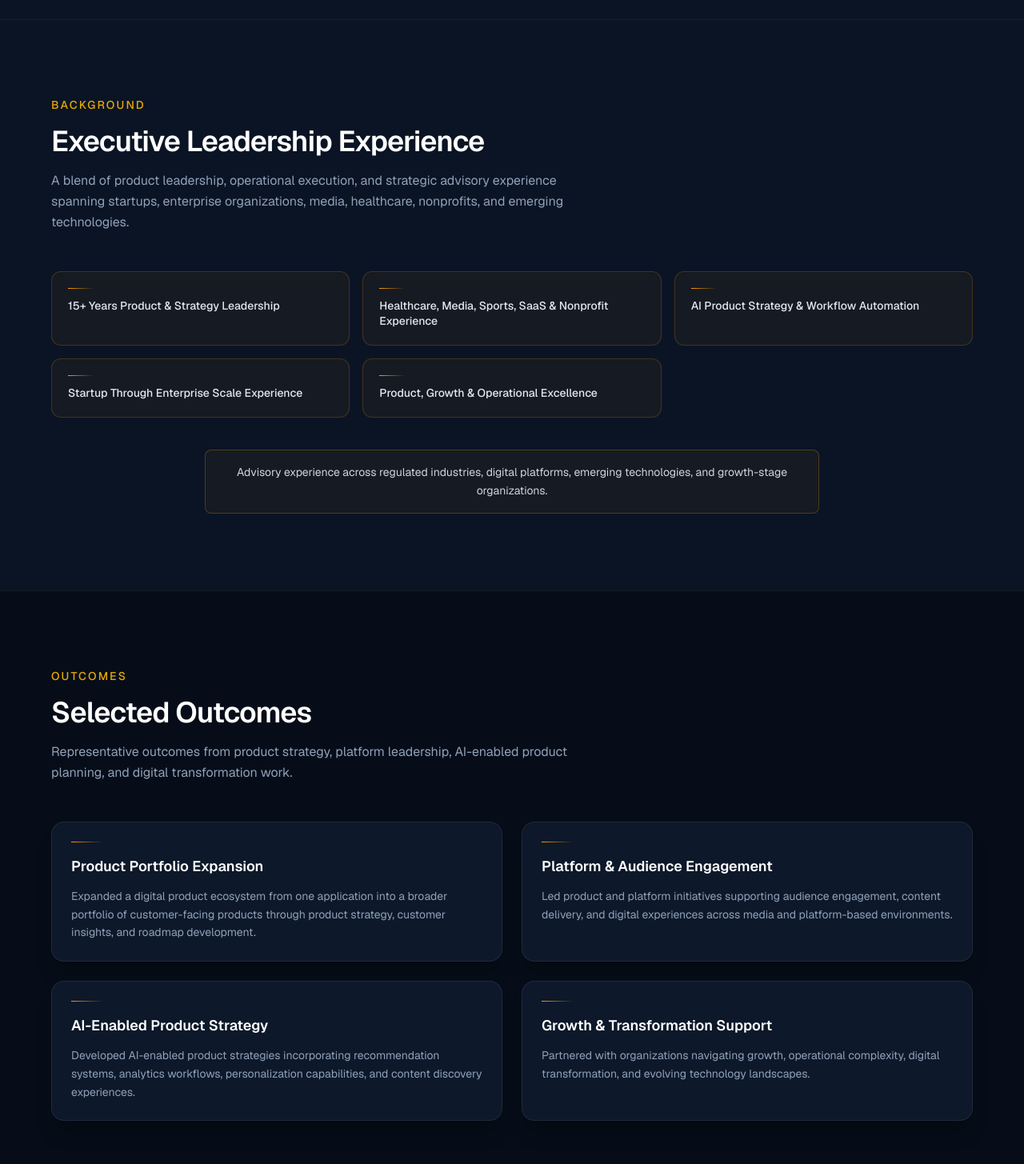
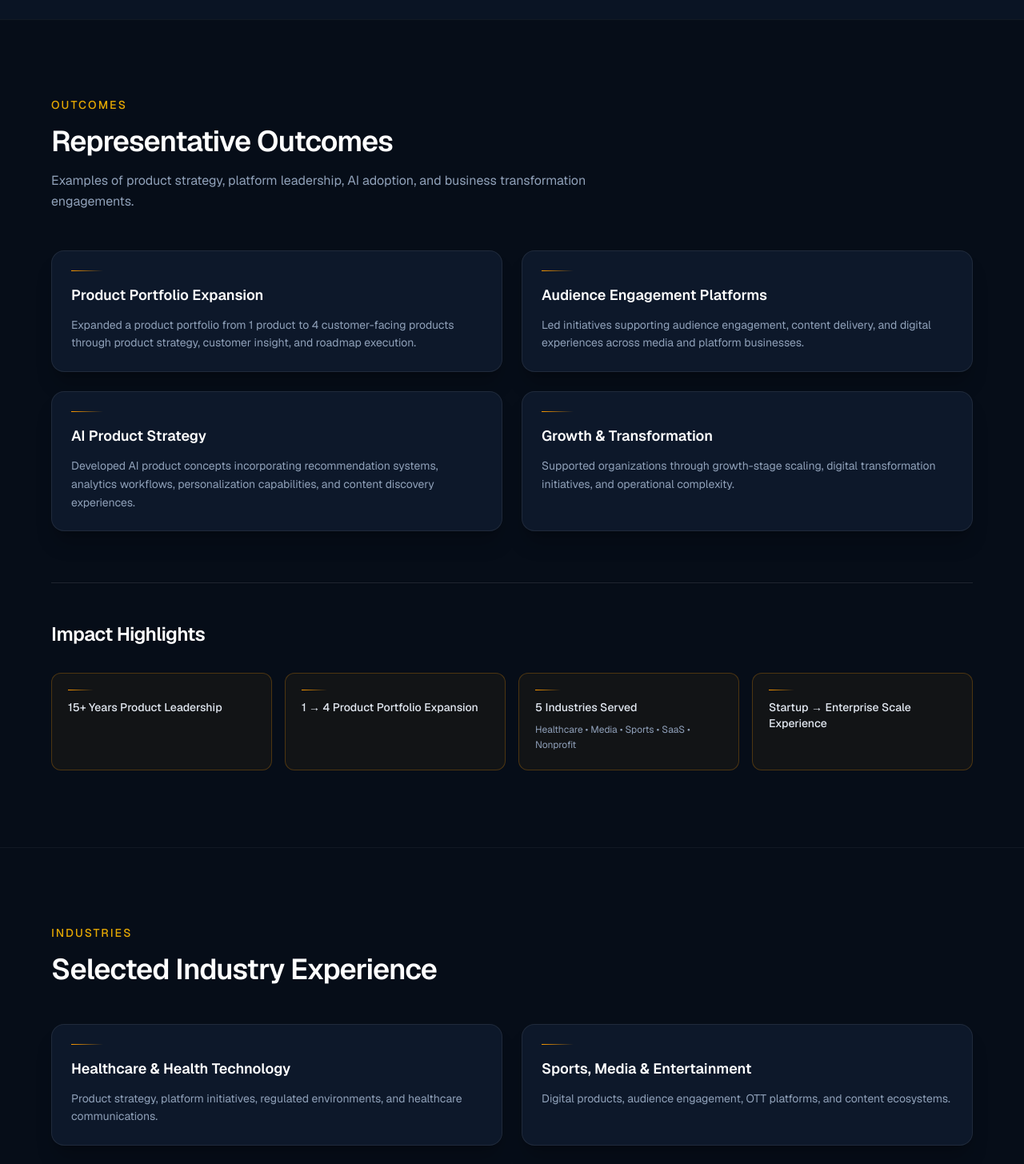
Before and after one commit to Mhibbert12026/hibbert-advisory-group, a Next.js app: page / in a window 1280 px wide. Shown: the part 1400-2855 px from the top of the page at 80% size. Built offline with nearby package versions, Linux system fonts and the light colour scheme.

Commit message:
Refine representative outcomes intro

```diff
--- a/app/page.tsx
+++ b/app/page.tsx
@@ -35,36 +35,36 @@ const selectedExperienceCapabilities = [
   "AI Transformation",
 ] as const;
 
-const representativeExperience = [
+const functionalExpertise = [
   {
-    title: "Sports & Media Platforms",
+    title: "Product Strategy & Roadmapping",
     description:
-      "Experience supporting sports, media, OTT, and audience engagement platforms, including work across digital content ecosystems and large-scale consumer experiences.",
-  },
-  {
-    title: "Healthcare & Medical Technology",
-    description:
-      "Product strategy and platform initiatives supporting healthcare organizations, medical protocol solutions, pharmaceutical communications, and regulated environments.",
+      "Define product direction, prioritize initiatives, and create roadmaps leadership teams can execute.",
   },
   {
     title: "AI Product Strategy",
     description:
-      "Product planning for AI-enabled capabilities, including computer vision use cases, analytics workflows, recommendation systems, and content discovery experiences.",
+      "Plan AI-enabled product capabilities including recommendation systems, analytics workflows, computer vision use cases, and content discovery experiences.",
   },
   {
     title: "Workflow Automation",
     description:
-      "Analysis of repetitive workflows, operational bottlenecks, tooling options, and practical automation paths.",
+      "Identify repetitive workflows, operational bottlenecks, tooling options, and practical automation paths.",
   },
   {
-    title: "SaaS & Startup Growth",
+    title: "Audience Engagement & Platforms",
     description:
-      "Support for founders and teams building, positioning, improving, and scaling digital products and platform-based businesses.",
+      "Support digital products, content ecosystems, OTT experiences, and audience engagement platforms.",
   },
   {
-    title: "Nonprofit & Mission-Driven Transformation",
+    title: "Revenue Growth & Monetization",
     description:
-      "Product, operations, and strategy support for organizations focused on access, opportunity, and measurable social impact.",
+      "Assess revenue performance, product-market fit, conversion friction, and monetization opportunities.",
+  },
+  {
+    title: "Executive Stakeholder Alignment",
+    description:
+      "Create executive-ready recommendations, align cross-functional priorities, and support decision-making.",
   },
 ] as const;
 
@@ -95,31 +95,33 @@ const selectedOutcomes = [
   {
     title: "Product Portfolio Expansion",
     description:
-      "Expanded a digital product ecosystem from one application into a broader portfolio of customer-facing products through product strategy, customer insights, and roadmap development.",
+      "Expanded a product portfolio from 1 product to 4 customer-facing products through product strategy, customer insight, and roadmap execution.",
   },
   {
-    title: "Platform & Audience Engagement",
+    title: "Audience Engagement Platforms",
     description:
-      "Led product and platform initiatives supporting audience engagement, content delivery, and digital experiences across media and platform-based environments.",
+      "Led initiatives supporting audience engagement, content delivery, and digital experiences across media and platform businesses.",
   },
   {
-    title: "AI-Enabled Product Strategy",
+    title: "AI Product Strategy",
     description:
-      "Developed AI-enabled product strategies incorporating recommendation systems, analytics workflows, personalization capabilities, and content discovery experiences.",
+      "Developed AI product concepts incorporating recommendation systems, analytics workflows, personalization capabilities, and content discovery experiences.",
   },
   {
-    title: "Growth & Transformation Support",
+    title: "Growth & Transformation",
     description:
-      "Partnered with organizations navigating growth, operational complexity, digital transformation, and evolving technology landscapes.",
+      "Supported organizations through growth-stage scaling, digital transformation initiatives, and operational complexity.",
   },
 ] as const;
 
-const careerSnapshotHighlights = [
-  "15+ Years Product & Strategy Leadership",
-  "Healthcare, Media, Sports, SaaS & Nonprofit Experience",
-  "AI Product Strategy & Workflow Automation",
-  "Startup Through Enterprise Scale Experience",
-  "Product, Growth & Operational Excellence",
+const impactHighlights = [
+  "15+ Years Product Leadership",
+  "1 → 4 Product Portfolio Expansion",
+  {
+    label: "5 Industries Served",
+    detail: "Healthcare • Media • Sports • SaaS • Nonprofit",
+  },
+  "Startup → Enterprise Scale Experience",
 ] as const;
 
 const careerHighlights = [
@@ -152,40 +154,6 @@ const howWeWorkSteps = [
       "Deliver prioritized recommendations and implementation guidance designed to create measurable business outcomes.",
   },
 ] as const;
-
-const expertiseAreas = [
-  "AI Implementation Strategy",
-  "AI Product Strategy",
-  "Workflow Automation",
-  "AI Tooling Recommendations",
-  "Computer Vision Use Cases",
-  "Analytics Workflows",
-  "Recommendation & Personalization Systems",
-  "Recommendation Logic",
-  "Operational Cost Reduction",
-  "Digital Product & Platform Development",
-  "Product Strategy",
-  "Revenue Growth",
-  "Operational Excellence",
-] as const;
-
-const digitalProductExpertise = {
-  title: "Digital Product & Platform Development",
-  description:
-    "Support organizations in planning, launching, and scaling web, mobile, SaaS, and platform-based products.",
-  positioning:
-    "Strategic product and platform advisory across discovery, roadmaps, vendor decisions, and launch planning. Advisory only; not a development agency.",
-  capabilities: [
-    "Product Discovery",
-    "MVP Strategy",
-    "Web Application Planning",
-    "Mobile Application Planning",
-    "Platform Roadmapping",
-    "Technical Vendor Evaluation",
-    "AI Product Integration",
-    "Product Launch Support",
-  ],
-} as const;
 
 const services = [
   {
@@ -495,43 +463,7 @@ export default function Home() {
           </div>
         </section>
 
-        {/* Executive Leadership Experience */}
-        <section className="border-t border-white/5 bg-[#0a1424] px-6 py-24 lg:px-8">
-          <div className="mx-auto max-w-6xl">
-            <div className="max-w-2xl">
-              <p className="text-sm font-medium tracking-[0.15em] text-amber-400/90 uppercase">
-                Background
-              </p>
-              <h2 className="mt-4 text-3xl font-semibold tracking-tight text-white sm:text-4xl">
-                Executive Leadership Experience
-              </h2>
-              <p className="mt-4 text-slate-400 leading-relaxed">
-                A blend of product leadership, operational execution, and strategic
-                advisory experience spanning startups, enterprise organizations,
-                media, healthcare, nonprofits, and emerging technologies.
-              </p>
-            </div>
-
-            <ul className="mt-12 grid gap-4 sm:grid-cols-2 lg:grid-cols-3">
-              {careerSnapshotHighlights.map((highlight) => (
-                <li
-                  key={highlight}
-                  className="rounded-xl border border-amber-500/20 bg-amber-500/5 px-5 py-5 text-sm font-medium leading-snug text-slate-200"
-                >
-                  <div className="mb-3 h-px w-8 bg-gradient-to-r from-amber-500 to-amber-500/0" />
-                  {highlight}
-                </li>
-              ))}
-            </ul>
-
-            <p className="mx-auto mt-10 max-w-3xl rounded-lg border border-amber-500/25 bg-amber-500/5 px-6 py-4 text-center text-sm leading-relaxed text-slate-300">
-              Advisory experience across regulated industries, digital platforms,
-              emerging technologies, and growth-stage organizations.
-            </p>
-          </div>
-        </section>
-
-        {/* Selected Outcomes */}
+        {/* Representative Outcomes */}
         <section className="border-t border-white/5 px-6 py-24 lg:px-8">
           <div className="mx-auto max-w-6xl">
             <div className="max-w-2xl">
@@ -539,11 +471,11 @@ export default function Home() {
                 Outcomes
               </p>
               <h2 className="mt-4 text-3xl font-semibold tracking-tight text-white sm:text-4xl">
-                Selected Outcomes
+                Representative Outcomes
               </h2>
               <p className="mt-4 text-slate-400 leading-relaxed">
-                Representative outcomes from product strategy, platform leadership,
-                AI-enabled product planning, and digital transformation work.
+                Examples of product strategy, platform leadership, AI adoption, and
+                business transformation engagements.
               </p>
             </div>
 
@@ -563,6 +495,32 @@ export default function Home() {
                 </li>
               ))}
             </ul>
+
+            <div className="mt-16 border-t border-white/10 pt-12">
+              <h3 className="text-xl font-semibold tracking-tight text-white sm:text-2xl">
+                Impact Highlights
+              </h3>
+              <ul className="mt-8 grid gap-4 sm:grid-cols-2 lg:grid-cols-4">
+                {impactHighlights.map((item) => (
+                  <li
+                    key={typeof item === "string" ? item : item.label}
+                    className="rounded-xl border border-amber-500/25 bg-amber-500/5 px-5 py-5 text-center text-sm font-medium leading-snug text-slate-200 sm:text-left"
+                  >
+                    <div className="mx-auto mb-3 h-px w-8 bg-gradient-to-r from-amber-500 to-amber-500/0 sm:mx-0" />
+                    {typeof item === "string" ? (
+                      item
+                    ) : (
+                      <>
+                        {item.label}
+                        <p className="mt-2 text-xs font-normal leading-relaxed text-slate-400">
+                          {item.detail}
+                        </p>
+                      </>
+                    )}
+                  </li>
+                ))}
+              </ul>
+            </div>
           </div>
         </section>
 
@@ -580,42 +538,6 @@ export default function Home() {
 
             <ul className="mt-12 grid gap-6 sm:grid-cols-2">
               {selectedIndustryExperience.map((item) => (
-                <li
-                  key={item.title}
-                  className="rounded-2xl border border-white/8 bg-[#0f1c30]/80 p-6 shadow-xl shadow-black/20"
-                >
-                  <div className="mb-4 h-px w-10 bg-gradient-to-r from-amber-500 to-amber-500/0" />
-                  <h3 className="text-lg font-semibold text-white">
-                    {item.title}
-                  </h3>
-                  <p className="mt-3 text-sm leading-relaxed text-slate-400">
-                    {item.description}
-                  </p>
-                </li>
-              ))}
-            </ul>
-          </div>
-        </section>
-
-        {/* Representative Experience */}
-        <section className="border-t border-white/5 px-6 py-24 lg:px-8">
-          <div className="mx-auto max-w-6xl">
-            <div className="max-w-2xl">
-              <p className="text-sm font-medium tracking-[0.15em] text-amber-400/90 uppercase">
-                Track record
-              </p>
-              <h2 className="mt-4 text-3xl font-semibold tracking-tight text-white sm:text-4xl">
-                Representative Experience
-              </h2>
-              <p className="mt-4 text-slate-400 leading-relaxed">
-                Work across media, healthcare, sports, nonprofits, SaaS,
-                AI-enabled products, and digital platform businesses, from
-                growth-stage companies to enterprise organizations.
-              </p>
-            </div>
-
-            <ul className="mt-12 grid gap-6 sm:grid-cols-2">
-              {representativeExperience.map((item) => (
                 <li
                   key={item.title}
                   className="rounded-2xl border border-white/8 bg-[#0f1c30]/80 p-6 shadow-xl shadow-black/20"
@@ -894,87 +816,6 @@ export default function Home() {
           </div>
         </section>
 
-        {/* Areas of Expertise */}
-        <section
-          id="expertise"
-          className="border-t border-white/5 bg-[#0a1424] px-6 py-24 lg:px-8"
-        >
-          <div className="mx-auto max-w-6xl">
-            <div className="max-w-2xl">
-              <p className="text-sm font-medium tracking-[0.15em] text-amber-400/90 uppercase">
-                Trust & expertise
-              </p>
-              <h2 className="mt-4 text-3xl font-semibold tracking-tight text-white sm:text-4xl">
-                Areas of Expertise
-              </h2>
-              <p className="mt-4 text-slate-400 leading-relaxed">
-                Experience across industries and business models, with pattern
-                recognition and practical judgment applied to each engagement,
-                including strategic guidance for digital product and platform
-                development.
-              </p>
-            </div>
-
-            <ul className="mt-12 grid gap-4 sm:grid-cols-2 lg:grid-cols-3">
-              {expertiseAreas.map((area) => (
-                <li
-                  key={area}
-                  className="flex items-center gap-3 rounded-xl border border-white/8 bg-[#0f1c30]/60 px-5 py-4 text-sm font-medium text-slate-200"
-                >
-                  <span
-                    className="flex h-8 w-8 shrink-0 items-center justify-center rounded-lg border border-amber-500/20 bg-amber-500/10"
-                    aria-hidden
-                  >
-                    <span className="h-1.5 w-1.5 rounded-full bg-amber-400" />
-                  </span>
-                  {area}
-                </li>
-              ))}
-            </ul>
-
-            <article
-              id="platform-development"
-              className="mt-12 overflow-hidden rounded-2xl border border-white/10 bg-gradient-to-br from-[#0f1c30] to-[#0a1424] shadow-xl shadow-black/20"
-            >
-              <div className="grid gap-0 lg:grid-cols-2">
-                <div className="border-b border-white/8 p-8 lg:border-b-0 lg:border-r lg:p-10">
-                  <p className="text-xs font-medium tracking-[0.15em] text-amber-400/90 uppercase">
-                    Expertise category
-                  </p>
-                  <h3 className="mt-4 text-2xl font-semibold tracking-tight text-white">
-                    {digitalProductExpertise.title}
-                  </h3>
-                  <p className="mt-5 leading-relaxed text-slate-300">
-                    {digitalProductExpertise.description}
-                  </p>
-                  <p className="mt-5 border-l-2 border-amber-500/35 pl-4 text-sm leading-relaxed text-slate-400">
-                    {digitalProductExpertise.positioning}
-                  </p>
-                </div>
-                <div className="p-8 lg:p-10">
-                  <p className="text-xs font-medium tracking-wider text-slate-500 uppercase">
-                    Capabilities
-                  </p>
-                  <ul className="mt-5 grid gap-3 sm:grid-cols-2">
-                    {digitalProductExpertise.capabilities.map((capability) => (
-                      <li
-                        key={capability}
-                        className="flex items-start gap-2.5 text-sm text-slate-300"
-                      >
-                        <span
-                          className="mt-2 h-1 w-1 shrink-0 rounded-full bg-amber-400"
-                          aria-hidden
-                        />
-                        {capability}
-                      </li>
-                    ))}
-                  </ul>
-                </div>
-              </div>
-            </article>
-          </div>
-        </section>
-
         {/* About Michael Hibbert */}
         <section
           id="about"
@@ -1092,6 +933,44 @@ export default function Home() {
                 Start Discovery Intake
               </Link>
             </div>
+          </div>
+        </section>
+
+        {/* Functional Expertise */}
+        <section
+          id="expertise"
+          className="border-t border-white/5 px-6 py-24 lg:px-8"
+        >
+          <div className="mx-auto max-w-6xl">
+            <div className="max-w-2xl">
+              <p className="text-sm font-medium tracking-[0.15em] text-amber-400/90 uppercase">
+                Capabilities
+              </p>
+              <h2 className="mt-4 text-3xl font-semibold tracking-tight text-white sm:text-4xl">
+                Functional Expertise
+              </h2>
+              <p className="mt-4 text-slate-400 leading-relaxed">
+                Core advisory capabilities across product strategy, AI-enabled
+                products, workflow automation, growth, and executive execution.
+              </p>
+            </div>
+
+            <ul className="mt-12 grid gap-6 sm:grid-cols-2">
+              {functionalExpertise.map((item) => (
+                <li
+                  key={item.title}
+                  className="rounded-2xl border border-white/8 bg-[#0f1c30]/80 p-6 shadow-xl shadow-black/20"
+                >
+                  <div className="mb-4 h-px w-10 bg-gradient-to-r from-amber-500 to-amber-500/0" />
+                  <h3 className="text-lg font-semibold text-white">
+                    {item.title}
+                  </h3>
+                  <p className="mt-3 text-sm leading-relaxed text-slate-400">
+                    {item.description}
+                  </p>
+                </li>
+              ))}
+            </ul>
           </div>
         </section>
 
```
